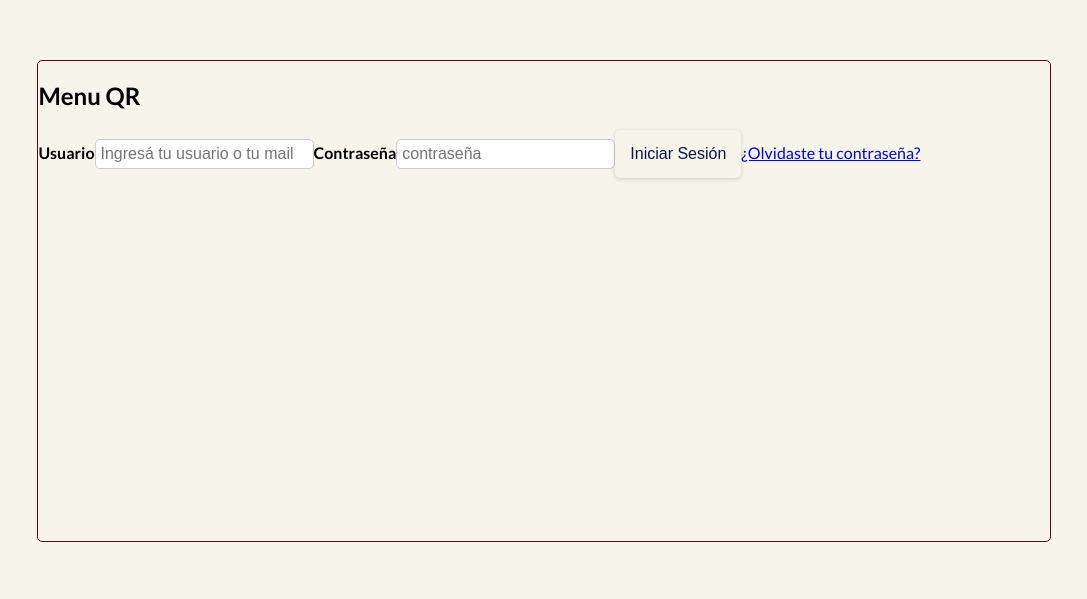
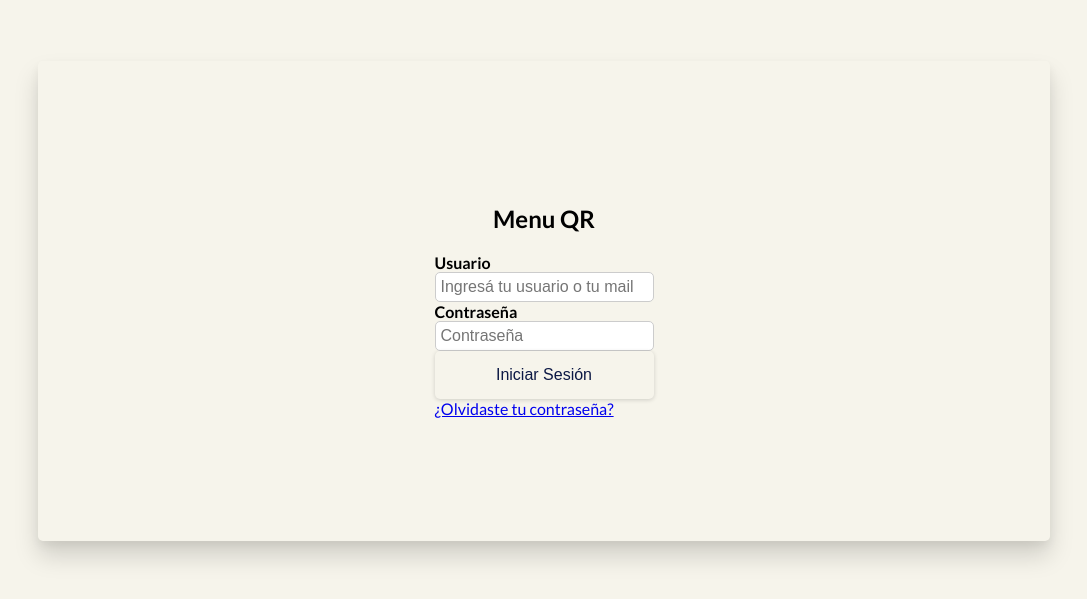
Before and after one commit to mareanovazquez/menuQR, a React (Vite) app: page /login in a window 1280 px wide. Shown: the part 107-706 px from the top of the page, without its empty margins (96-1183 px from the left). Built offline with nearby package versions, Linux system fonts and the light colour scheme.

Commit message:
cambio estilos de login

```diff
--- a/src/pages/Login.jsx
+++ b/src/pages/Login.jsx
@@ -19,7 +19,7 @@ export const Login = () => {
     };
 
     return (
-        <div className="container-form">
+        <div className="container-form-login">
             <h2>Menu QR</h2>
             <form onSubmit={handleSubmit} >
                 <label htmlFor="usuarioMail">Usuario</label>
@@ -40,7 +40,7 @@ export const Login = () => {
                     name="contraseña"
                     value={contraseña}
                     onChange={(event) => setContraseña(event.target.value)}
-                    placeholder="contraseña"
+                    placeholder="Contraseña"
                     required
                 />
 
--- a/src/styles/App.css
+++ b/src/styles/App.css
@@ -115,12 +115,28 @@
     font-style: italic;
 }
 
-.container-form {
-    border: 1px solid var(--background-color-items);
+.container-form-login {
+    box-shadow: rgba(0, 0, 0, 0.15) 0px 15px 25px, rgba(0, 0, 0, 0.05) 0px 5px 10px;
     border-radius: 5px;
     width: 80%;
     height: 60vh;
     margin: 0 auto;
+    font-family: var(--primary-font-family);
+    display: flex;
+    flex-direction: column;
+    align-items: center;
+    justify-content: center;
+}
+
+.container-form-login h2{
+    text-align: center;
+}
+
+.container-form-login form {
+    display: flex;
+    flex-direction: column;
+
+    justify-content: center;
 }
 
 .container-admin,
```
